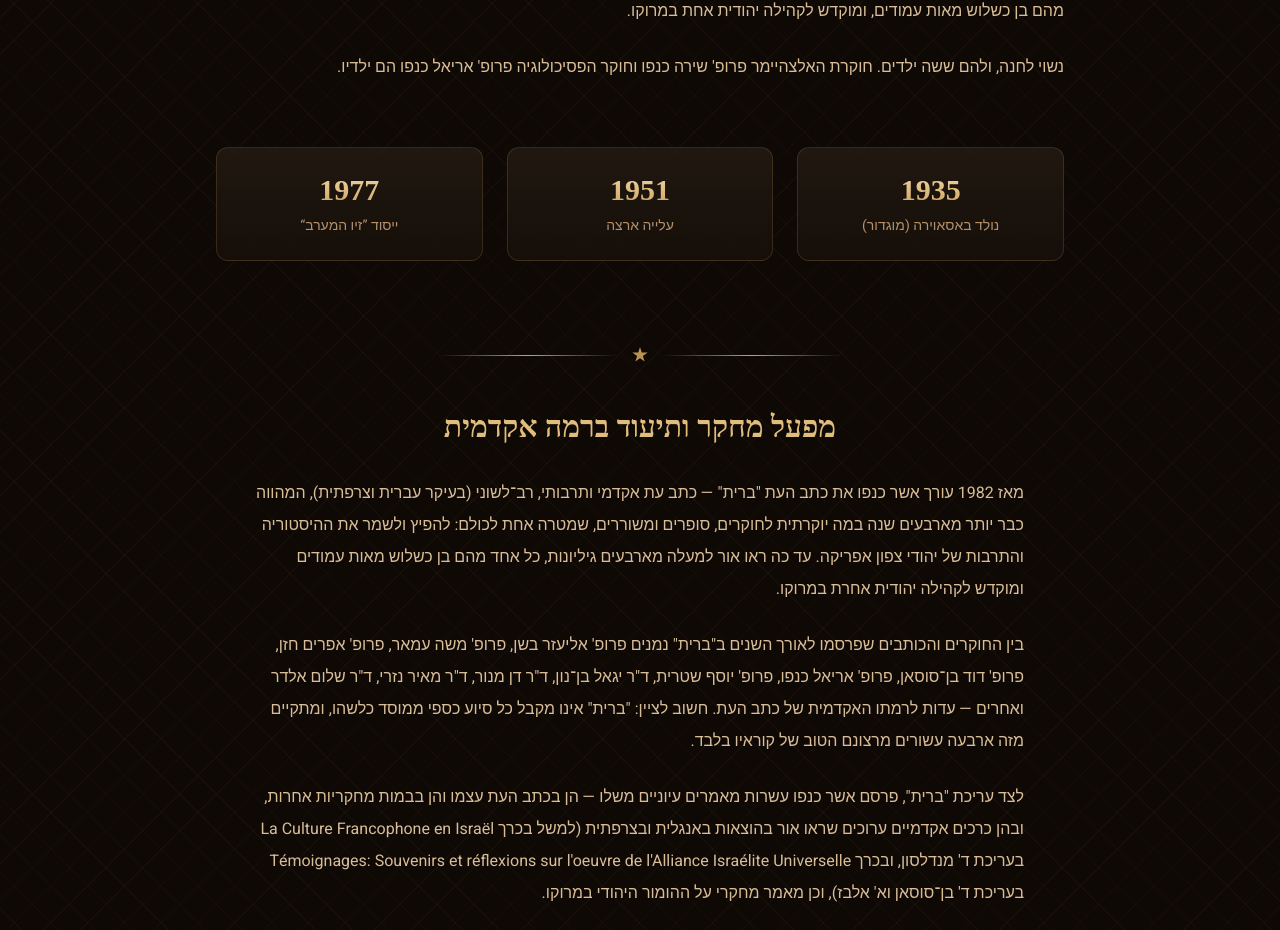
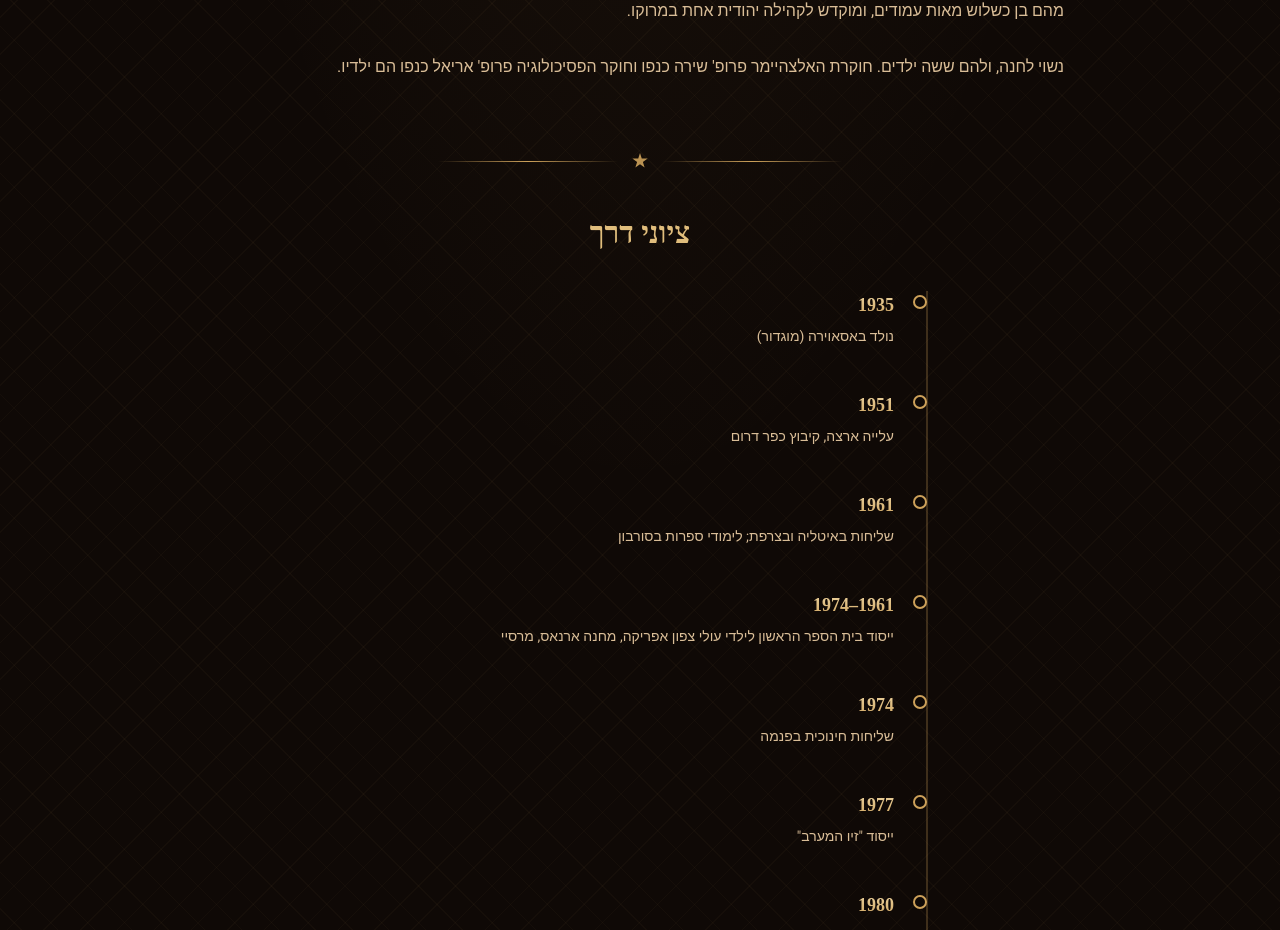
Before and after one commit to godrobot/asher-knafo-site, a Next.js app: page /about in a window 1280 px wide. Shown: the part 1270-2200 px from the top of the page. Built offline with nearby package versions, Linux system fonts and the light colour scheme; no server answers; a web font is replaced by a local one.

Commit message:
Expand milestones into a full timeline; fix poem titles

```diff
--- a/src/app/about/page.tsx
+++ b/src/app/about/page.tsx
@@ -2,6 +2,7 @@ import type { Metadata } from "next";
 import Image from "next/image";
 import { academicContribution, bio, siteInfo } from "@/data/site";
 import Awards from "@/components/Awards";
+import Timeline from "@/components/Timeline";
 
 export const metadata: Metadata = {
   title: "אודות | אשר כנפו — סופר וחוקר יהדות מרוקו",
@@ -49,22 +50,17 @@ export default function AboutPage() {
         ))}
       </article>
 
-      <div className="mt-16 grid gap-6 sm:grid-cols-3">
-        <div className="card-panel p-6 text-center">
-          <p className="font-display text-3xl font-bold gold-text">1935</p>
-          <p className="mt-2 text-sm text-sepia-300">נולד באסאוירה (מוגדור)</p>
+      <section className="mt-16">
+        <div className="zellige-divider mb-10">
+          <span className="zellige-star" />
         </div>
-        <div className="card-panel p-6 text-center">
-          <p className="font-display text-3xl font-bold gold-text">1951</p>
-          <p className="mt-2 text-sm text-sepia-300">עלייה ארצה</p>
+        <h2 className="font-display text-center text-2xl font-bold text-gold-300 sm:text-3xl">
+          ציוני דרך
+        </h2>
+        <div className="mx-auto mt-10 max-w-xl">
+          <Timeline />
         </div>
-        <div className="card-panel p-6 text-center">
-          <p className="font-display text-3xl font-bold gold-text">1977</p>
-          <p className="mt-2 text-sm text-sepia-300">
-            ייסוד &rdquo;זיו המערב&ldquo;
-          </p>
-        </div>
-      </div>
+      </section>
 
       <section className="mt-20">
         <div className="zellige-divider mb-10">
--- a/src/app/poems/page.tsx
+++ b/src/app/poems/page.tsx
@@ -74,17 +74,20 @@ export default function PoemsPage() {
               key={p.title}
               className="card-panel border-r-2 border-gold-400/50 p-8"
             >
-              <p className="font-display space-y-1 text-lg leading-10 text-sepia-100">
+              <h3 className="font-display text-xl font-bold text-gold-200">
+                {p.title}
+              </h3>
+              <p className="mt-1 text-xs uppercase tracking-wide text-sepia-400">
+                {p.author}
+              </p>
+              <p className="mt-5 font-display space-y-1 text-lg leading-10 text-sepia-100">
                 {p.lines.map((line, i) => (
                   <span key={i} className="block">
                     {line}
                   </span>
                 ))}
               </p>
-              <footer className="mt-5 text-sm text-gold-400">
-                {p.title} — {p.author}
-              </footer>
-              <p className="mt-2 text-xs text-sepia-400">{p.context}</p>
+              <p className="mt-4 text-xs text-sepia-400">{p.context}</p>
             </blockquote>
           ))}
         </div>
--- /dev/null
+++ b/src/components/Timeline.tsx
@@ -0,0 +1,20 @@
+import { timelineMilestones } from "@/data/site";
+
+// A vertical timeline of Asher Knafo's real, dated milestones — replaces the
+// old 3-card grid (which only showed 1935 / 1951 / 1977) with the full list
+// already compiled from his bio, CV, and the awards/books data on the site.
+export default function Timeline() {
+  return (
+    <ol className="relative border-r-2 border-gold-400/25 pr-8">
+      {timelineMilestones.map((m, i) => (
+        <li key={i} className="relative pb-10 last:pb-0">
+          <span className="absolute right-[-2.05rem] top-1 h-3.5 w-3.5 rounded-full border-2 border-gold-400 bg-sepia-950" />
+          <p className="font-display text-lg font-bold gold-text">
+            {m.year}
+          </p>
+          <p className="mt-1 text-sm leading-7 text-sepia-200">{m.label}</p>
+        </li>
+      ))}
+    </ol>
+  );
+}
--- a/src/data/site.ts
+++ b/src/data/site.ts
@@ -29,6 +29,48 @@ export const bio = {
     "נשוי לחנה, ולהם ששה ילדים. חוקרת האלצהיימר פרופ' שירה כנפו וחוקר הפסיכולוגיה פרופ' אריאל כנפו הם ילדיו.",
   ],
 };
+
+export type Milestone = {
+  year: string;
+  label: string;
+};
+
+// Real, dated milestones drawn from the bio paragraphs above, Asher Knafo's
+// own CV, and the awards/books data already on the site — kept in one place
+// so the About-page timeline can render the whole life story, not just the
+// three earliest events.
+export const timelineMilestones: Milestone[] = [
+  { year: "1935", label: "נולד באסאוירה (מוגדור)" },
+  { year: "1951", label: "עלייה ארצה, קיבוץ כפר דרום" },
+  { year: "1961", label: "שליחות באיטליה ובצרפת; לימודי ספרות בסורבון" },
+  {
+    year: "1961–1974",
+    label: "ייסוד בית הספר הראשון לילדי עולי צפון אפריקה, מחנה ארנאס, מרסיי",
+  },
+  { year: "1974", label: "שליחות חינוכית בפנמה" },
+  { year: "1977", label: "ייסוד \"זיו המערב\"" },
+  {
+    year: "1980",
+    label: "מפקח וראש תחום חינוך חברתי, מחוז הדרום, משרד החינוך",
+  },
+  { year: "1982", label: "עריכת כתב העת \"ברית\" — כתב עת אקדמי, החל מגיליונו הראשון" },
+  { year: "1994", label: "הקמת התזמורת האנדלוסית הישראלית" },
+  { year: "1994–2008", label: "התזמורת האנדלוסית זוכה בפרס ישראל" },
+  { year: "2000", label: "\"התינוק מאופראן\" — הוצאה ראשונה" },
+  { year: "2004", label: "\"יכין\" ו\"חתונה במוגדור\"" },
+  { year: "2006", label: "\"הפייטן, השתקן ומספר הסיפורים\"" },
+  { year: "2010", label: "\"חזן בבית המרחץ\"" },
+  { year: "2012", label: "תרגום \"התינוק מאופראן\" לצרפתית" },
+  { year: "2014", label: "\"תה עם נענע\"" },
+  { year: "2015", label: "תרגום \"התינוק מאופראן\" לערבית מוגרבית, אוניברסיטת אגדיר" },
+  { year: "2016", label: "\"הכינור ואני\"; אות \"לבי במזרח\"; פרס החינוך למורים יוצרים" },
+  { year: "2017", label: "פרס גאון (יד בן־צבי); אות \"יקיר הרשות\" (משרד החינוך)" },
+  { year: "2019", label: "\"גשם נדבות\"" },
+  { year: "2021", label: "פרס רונית אבגי" },
+  { year: "2022", label: "\"נשימתו האחרונה\"; אות \"יקיר העיר\", אשדוד" },
+  { year: "2023", label: "\"שירת האבנים\" (עם ד\"ר שלום אלדר)" },
+  { year: "2025", label: "אירוע הוקרה לרגל יום הולדתו ה-90, אולם מונארט, אשדוד" },
+];
 
 // A dedicated block emphasizing the academic, scholarly dimension of Asher
 // Knafo's life work: the "ברית" journal, the "שירת האבנים" tombstone-poetry
```
